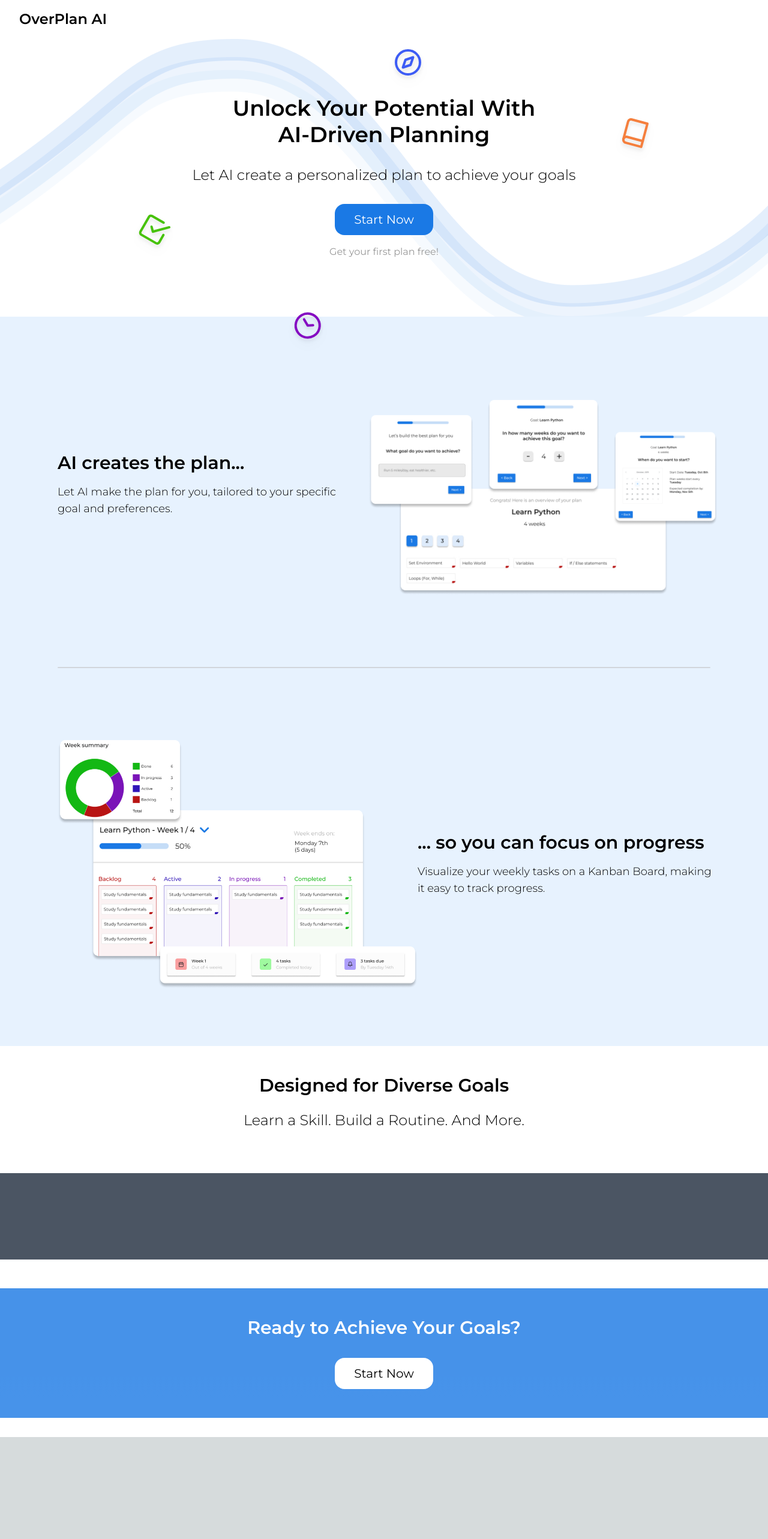
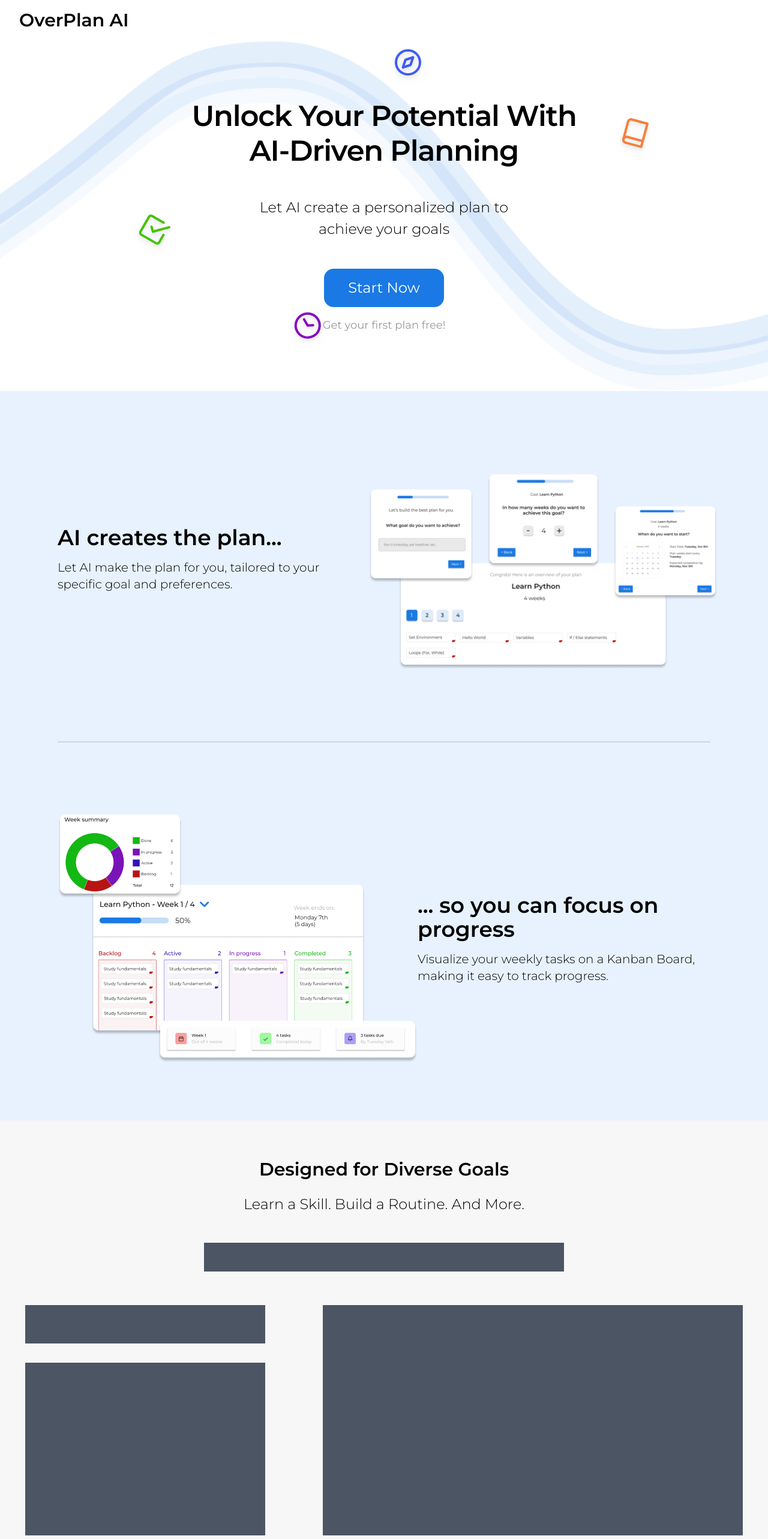
Before and after one commit to AlejandroALopez/overplan-website, a Next.js app: page / in a window 1280 px wide. Shown: the top 2566 px of the page at 60% size. Before the commit the page ends 2396 px from the top, so only its background shows below. Built offline with nearby package versions, Linux system fonts and the light colour scheme.

Commit message:
animation for first 2 sections + use cases placeholders

```diff
--- a/src/app/page.tsx
+++ b/src/app/page.tsx
@@ -1,6 +1,9 @@
+'use client';
+
 import Footer from "@/components/Footer";
 import Header from "@/components/Header";
 import Image from "next/image";
+import { motion } from "framer-motion";
 import CheckIcon from "../../public/icons/check.svg";
 import ClockIcon from "../../public/icons/clock.svg";
 import CompassIcon from "../../public/icons/compass.svg";
@@ -12,50 +15,128 @@ export default function Home() {
       <Header />
       {/* Section 1: Presentation */}
       <section className="flex flex-col items-center w-full py-24 bg-wave-pattern bg-cover">
-        <p className="text-4xl font-semibold text-center">Unlock Your Potential With</p>
-        <p className="text-4xl font-semibold mt-1">AI-Driven Planning</p>
-        <p className="text-2xl text-center font-light my-8">Let AI create a personalized plan to achieve your goals</p>
-        <button className="flex items-center justify-center bg-primary rounded-2xl px-8 py-3">
-          <p className="text-white text-xl">Start Now</p>
-        </button>
-        <p className="text-[#999999] mt-4">Get your first plan free!</p>
-        <Image src={CheckIcon} alt="check icon" className="absolute bottom-96 left-56 drop-shadow-lg" />
-        <Image src={ClockIcon} alt="clock icon" className="absolute bottom-56 left-[30rem] drop-shadow-lg" />
-        <Image src={CompassIcon} alt="compass icon" className="absolute top-20 right-[36rem] drop-shadow-lg" />
-        <Image src={BookIcon} alt="book icon" className="absolute top-48 right-48 drop-shadow-lg" />
+        <motion.p
+          className="text-5xl font-semibold text-center w-[700px] leading-[58px] tracking-tight"
+          initial={{ opacity: 0 }}
+          whileInView={{ opacity: 1 }}
+          transition={{ duration: 1, delay: 0 }}
+          viewport={{ once: true }}
+        >
+          Unlock Your Potential With AI-Driven Planning
+        </motion.p>
+        <motion.p
+          className="text-2xl text-center font-light my-12 w-[450px] leading-9"
+          initial={{ opacity: 0 }}
+          whileInView={{ opacity: 1 }}
+          transition={{ duration: 1, delay: 0.5 }}
+          viewport={{ once: true }}
+        >
+          Let AI create a personalized plan to achieve your goals
+        </motion.p>
+        <motion.button
+          className="flex items-center justify-center bg-primary rounded-2xl px-10 py-4
+            transition hover:scale-110 duration-300"
+          initial={{ opacity: 0 }}
+          whileInView={{ opacity: 1 }}
+          transition={{ duration: 1, delay: 1 }}
+          viewport={{ once: true }}
+        >
+          <p className="text-white text-2xl">Start Now</p>
+        </motion.button>
+        <motion.p
+          className="text-[#999999] mt-4 text-lg"
+          initial={{ opacity: 0 }}
+          whileInView={{ opacity: 1 }}
+          transition={{ duration: 1, delay: 1.5 }}
+          viewport={{ once: true }}
+        >
+          Get your first plan free!
+        </motion.p>
+        {/* Background Icons */}
+        <motion.div
+          initial={{ opacity: 0 }}
+          whileInView={{ opacity: 1 }}
+          transition={{ duration: 1, delay: 2 }}
+          viewport={{ once: true }}
+        >
+          <Image src={CheckIcon} alt="check icon" className="absolute bottom-96 left-56 drop-shadow-lg" />
+        </motion.div>
+        <motion.div
+          initial={{ opacity: 0 }}
+          whileInView={{ opacity: 1 }}
+          transition={{ duration: 1, delay: 2.2 }}
+          viewport={{ once: true }}
+        >
+          <Image src={ClockIcon} alt="clock icon" className="absolute bottom-56 left-[30rem] drop-shadow-lg" />
+        </motion.div>
+        <motion.div
+          initial={{ opacity: 0 }}
+          whileInView={{ opacity: 1 }}
+          transition={{ duration: 1, delay: 2.4 }}
+          viewport={{ once: true }}
+        >
+          <Image src={CompassIcon} alt="compass icon" className="absolute top-20 right-[36rem] drop-shadow-lg" />
+        </motion.div>
+        <motion.div
+          initial={{ opacity: 0 }}
+          whileInView={{ opacity: 1 }}
+          transition={{ duration: 1, delay: 2.6 }}
+          viewport={{ once: true }}
+        >
+          <Image src={BookIcon} alt="book icon" className="absolute top-48 right-48 drop-shadow-lg" />
+        </motion.div>
       </section>
       {/* Section 2: Features */}
       <section className="flex flex-col bg-lightPrimary w-full p-24 gap-24">
-        <div className="flex flex-row justify-between items-center">
+        <motion.div
+          className="flex flex-row justify-between items-center"
+          initial={{ opacity: 0 }}
+          whileInView={{ opacity: 1 }}
+          transition={{ duration: 1, delay: 0.2 }}
+          viewport={{ once: true }}
+        >
           {/* Text Content */}
           <div className="flex flex-col gap-4">
-            <p className="text-3xl font-semibold">AI creates the plan...</p>
-            <p className="text-lg font-light w-[500px]">Let AI make the plan for you, tailored to your specific goal and preferences.</p>
+            <p className="text-4xl font-semibold">AI creates the plan...</p>
+            <p className="text-xl font-light w-[500px]">Let AI make the plan for you, tailored to your specific goal and preferences.</p>
           </div>
           <Image src="/img/s2Image1.png" alt="s2 image 1" width={600} height={370} />
-        </div>
-        <div className="bg-gray-300 h-0.5 w-full my-6 rounded-lg"/>
-        <div className="flex flex-row justify-between items-center">
+        </motion.div>
+        <div className="bg-gray-300 h-0.5 w-full my-6 rounded-lg" />
+        <motion.div
+          className="flex flex-row justify-between items-center"
+          initial={{ opacity: 0 }}
+          whileInView={{ opacity: 1 }}
+          transition={{ duration: 1, delay: 0.2 }}
+          viewport={{ once: true }}
+        >
           <Image src="/img/s2Image2.png" alt="s2 image 2" width={600} height={370} />
           {/* Text Content */}
           <div className="flex flex-col gap-4">
-            <p className="text-3xl font-semibold">... so you can focus on progress</p>
-            <p className="text-lg font-light w-[500px]">Visualize your weekly tasks on a Kanban Board, making it easy to track progress.</p>
+            <p className="text-4xl font-semibold">... so you can focus on progress</p>
+            <p className="text-xl font-light w-[500px]">Visualize your weekly tasks on a Kanban Board, making it easy to track progress.</p>
           </div>
+        </motion.div>
+      </section>
+      {/* Section 3: Use Cases */}
+      <section className="flex flex-col items-center bg-[#F7F7F7] w-full py-4">
+        <p className="text-3xl font-semibold text-center mt-12">Designed for Diverse Goals</p>
+        <p className="text-2xl text-center font-light my-6">Learn a Skill. Build a Routine. And More.</p>
+        {/* Placeholders for Use Cases */}
+        <div className="bg-gray-600 w-[600px] h-12 my-6" />
+        <div className="flex flex-row gap-24 mt-8 mb-24">
+          <div className="flex flex-col gap-8">
+            <div className="bg-gray-600 w-[400px] h-16" />
+            <div className="bg-gray-600 w-[400px] h-72" />
+          </div>
+          <div className="bg-gray-600 w-[700px] h-96" />
         </div>
       </section>
-      {/* Section 3: Use Cases */}
-      <section className="flex flex-col items-center bg-white w-full">
-        <p className="text-3xl font-semibold text-center mt-12">Designed for Diverse Goals</p>
-        <p className="text-2xl text-center font-light my-6">Learn a Skill. Build a Routine. And More.</p>
-        {/* Text Animation Placeholder */}
-        <div className="bg-gray-600 w-full h-36 my-12"/>
-      </section>
       {/* Section 4: Call to Action */}
-      <section className="flex flex-col items-center bg-primary bg-opacity-80 w-full p-12 gap-8">
-        <p className="text-3xl font-semibold text-white">Ready to Achieve Your Goals?</p>
-        <button className="flex items-center justify-center bg-white rounded-2xl px-8 py-3">
-          <p className="text-xl">Start Now</p>
+      <section className="flex flex-col items-center bg-white bg-opacity-80 w-full p-12 gap-8">
+        <p className="text-3xl font-semibold">Ready to Achieve Your Goals?</p>
+        <button className="flex items-center justify-center bg-primary rounded-2xl px-8 py-3">
+          <p className="text-xl text-white">Start Now</p>
         </button>
       </section>
       <Footer />
--- a/src/components/Footer.tsx
+++ b/src/components/Footer.tsx
@@ -2,7 +2,7 @@
 
 export default function Footer() {
     return (
-        <div className="flex flex-row w-full items-center text-center gap-16 py-4 px-8 bg-white">
+        <div className="flex flex-row w-full items-center text-center gap-16 py-16 px-8 bg-black">
         </div>
     );
 }
--- a/src/components/Header.tsx
+++ b/src/components/Header.tsx
@@ -5,7 +5,7 @@ export default function Header() {
         <div className="flex flex-row w-full items-center text-center gap-16 py-4 px-8 bg-white">
             {/* Logo */}
             <Link href="/">
-                <button className="text-2xl font-semibold transition hover:scale-110 duration-300">OverPlan AI</button>
+                <button className="text-3xl font-semibold transition hover:scale-110 duration-300">OverPlan AI</button>
             </Link>
         </div>
     );
```
